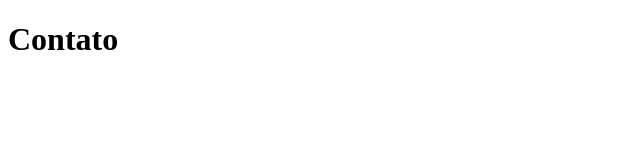
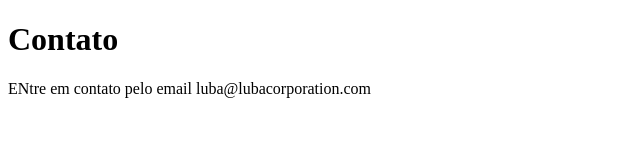
Before and after one commit to Darlinsilver/sistema-de-cadastro, a plain HTML site: page contato.html in a window 1280 px wide. Shown: the whole page, without its empty margins (0-640 px from the left). Drawn offline with Linux system fonts and the light colour scheme.

Commit message:
adicionando email de contato

```diff
--- a/contato.html
+++ b/contato.html
@@ -8,5 +8,6 @@
 </head>
 <body>
     <h1>Contato</h1>
+    <p>ENtre em contato pelo email luba@lubacorporation.com</p>
 </body>
 </html>
```
